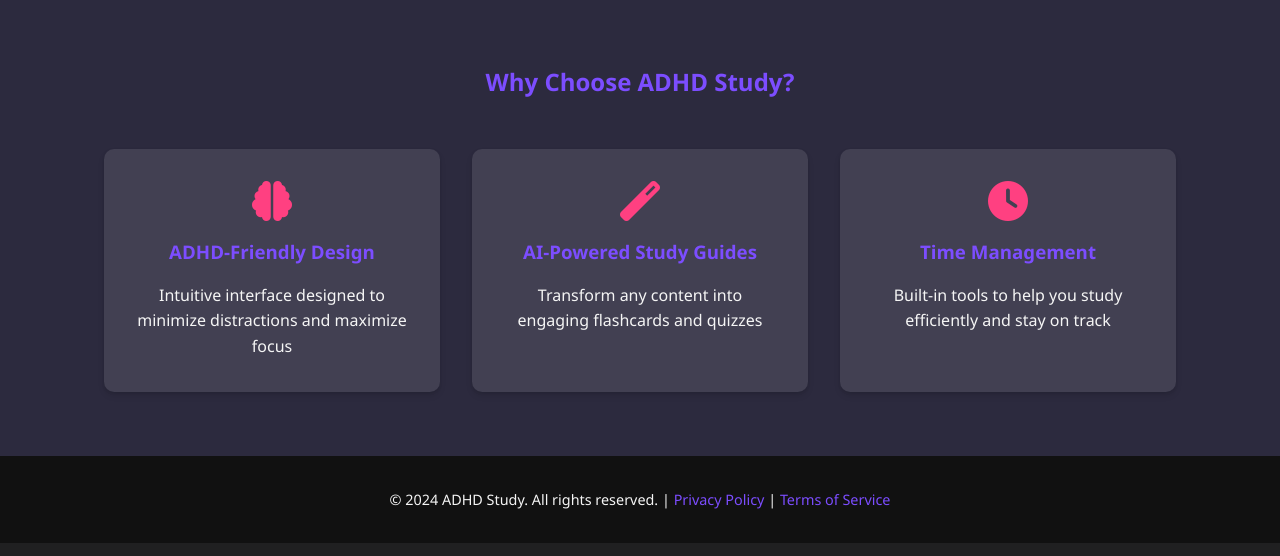
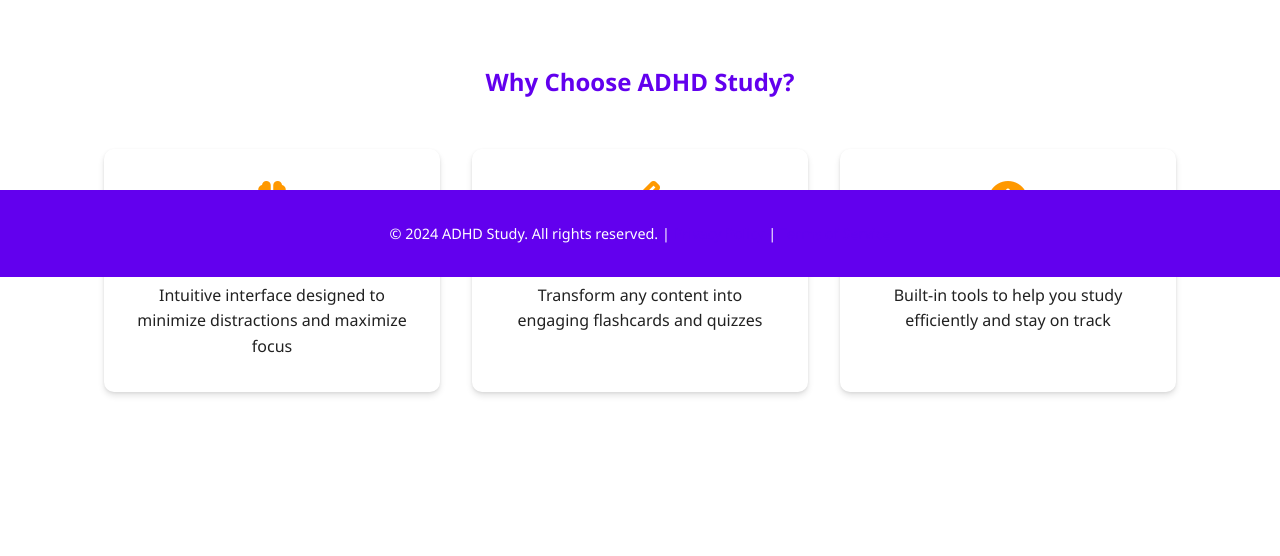
Before and after one commit to Q2OD/ADHDStudys, a Flask app: page / in a window 1280 px wide. Shown: the part 523-1079 px from the top of the page. Run offline with Flask 3, Linux system fonts and the light colour scheme.

Commit message:
style: Update color scheme and fix footer positioning

```diff
--- a/static/css/style.css
+++ b/static/css/style.css
@@ -1,10 +1,10 @@
 :root {
-    --primary-color: #7c4dff;
-    --secondary-color: #ff4081;
-    --background-dark: #2c2a3e;
-    --text-light: #f5f5f5;
-    --text-gray: #bdbdbd;
-    --accent-color: #00e5ff;
+    --primary-color: #6200ee;
+    --secondary-color: #ff9800;
+    --background-light: #ffffff;
+    --text-dark: #212121;
+    --text-gray: #757575;
+    --accent-color: #03dac6;
     --spacing: 1rem;
 }
 
@@ -16,8 +16,8 @@
 
 body {
     font-family: 'Segoe UI', Tahoma, Geneva, Verdana, sans-serif;
-    background-color: var(--background-dark);
-    color: var(--text-light);
+    background-color: var(--background-light);
+    color: var(--text-dark);
     line-height: 1.6;
 }
 
@@ -89,13 +89,13 @@ body {
 
 .btn-primary {
     background-color: var(--primary-color);
-    color: var(--text-light);
+    color: var(--background-light);
     box-shadow: 0 4px 6px rgba(0, 0, 0, 0.1), 0 1px 3px rgba(0, 0, 0, 0.08);
 }
 
 .btn-secondary {
-    background-color: var(--accent-color);
-    color: var(--background-dark);
+    background-color: var(--secondary-color);
+    color: var(--background-light);
     border: none;
     box-shadow: 0 4px 6px rgba(0, 0, 0, 0.1), 0 1px 3px rgba(0, 0, 0, 0.08);
 }
@@ -155,9 +155,12 @@ body {
 footer {
     text-align: center;
     padding: 2rem;
-    background-color: #111;
-    color: var(--text-light);
+    background-color: var(--primary-color);
+    color: var(--background-light);
     font-size: 0.9rem;
+    position: absolute;
+    bottom: 0;
+    width: 100%;
 }
 
 footer a {
--- a/templates/home.html
+++ b/templates/home.html
@@ -32,4 +32,6 @@
         </div>
     </div>
 </section>
+
+<div style="height: 100px;"></div>
 {% endblock %}
```
